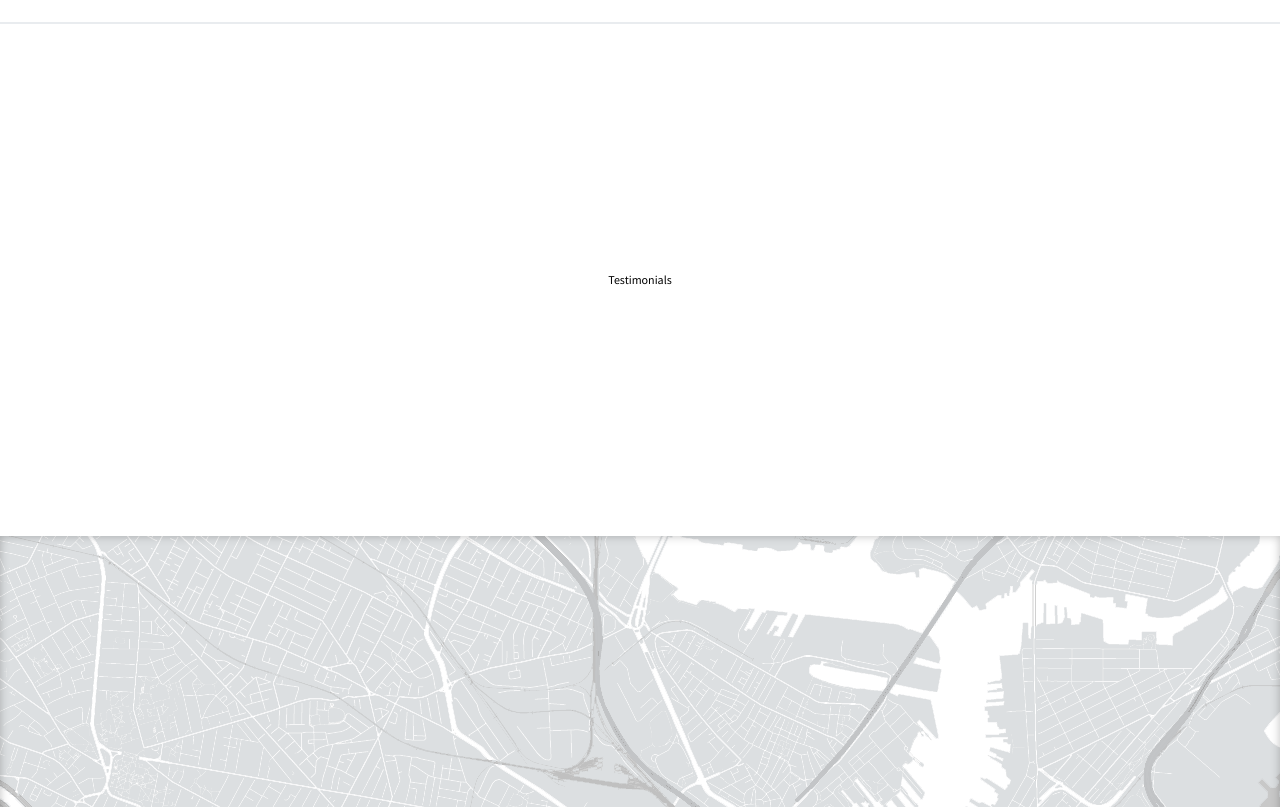
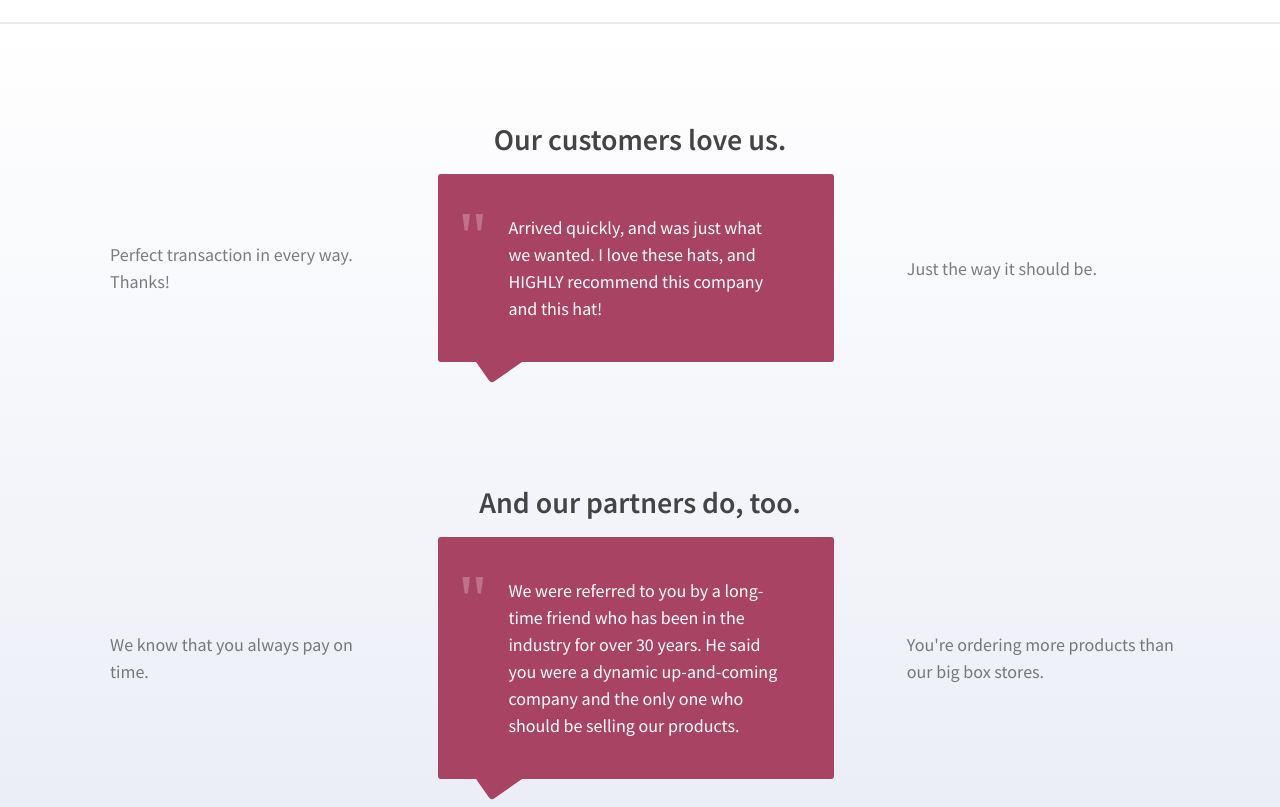
Before and after one commit to courthead/cambridge-select, a plain HTML site: page index.html in a window 1280 px wide. Shown: the part 1140-1947 px from the top of the page. Drawn offline with nearby package versions, Linux system fonts and the light colour scheme.

```diff
--- a/index.html
+++ b/index.html
@@ -11,17 +11,21 @@
     <link rel="stylesheet" type="text/css" href="styles/common.css" />
     <link rel="stylesheet" type="text/css" href="styles/home.css" />
     <link rel="stylesheet" type="text/css" href="styles/bubblify.css" />
+    <link rel="stylesheet" type="text/css" href="styles/testimonialize.css" />
 
     <script src="http://ajax.googleapis.com/ajax/libs/jquery/1.10.2/jquery.min.js"></script>
     <script src="scripts/jquery-ui-1.10.4.effect.min.js"></script>
     <script src="scripts/home.js"></script>
     <script src="scripts/bubblify.js"></script>
+    <script src="scripts/testimonialize.js"></script>
     <script src="scripts/jquery.stellar.min.js"></script>
 
     <script type="text/javascript">
       $(document).ready(function() {
         $('body').stellar();
         $('#hero').bubblify();
+        $('#customer-quotes ul').testimonialize(4000);
+        $('#partner-quotes ul').testimonialize(5000);
         Home.bindings();
       });
     </script>
@@ -64,7 +68,26 @@
     </section>
 
     <section id="testimonials" class="section">
-      Testimonials
+      <div class="content">
+        <div id="customer-quotes">
+          <h3>Our customers love us.</h3>
+          <ul>
+            <li>Just the way it should be.</li>
+            <li>LOVE, LOVE, LOVE THESE!!!! Arrived fast and in perfect condition.</li>
+            <li>Perfect transaction in every way. Thanks!</li>
+            <li>Arrived quickly, and was just what we wanted. I love these hats, and HIGHLY recommend this company and this hat!</li>
+          </ul>
+        </div>
+        <div id="partner-quotes">
+          <h3>And our partners do, too.</h3>
+          <ul>
+            <li>You're ordering more products than our big box stores.</li>
+            <li>We've had to increase our manufacturing batches to meet your demand. We are selling out of nearly every style that you sell for us.</li>
+            <li>We know that you always pay on time.</li>
+            <li>We were referred to you by a long-time friend who has been in the industry for over 30 years. He said you were a dynamic up-and-coming company and the only one who should be selling our products.</li>
+          </ul>
+        </div>
+      </div>
     </section>
 
     <section id="map" class="section">
--- a/scripts/home.js
+++ b/scripts/home.js
@@ -8,3 +8,9 @@ Home.bindings = function() {
     $('html, body').stop().animate(animation, 1000, 'easeInOutQuart');
   });
 };
+
+function asdf() {
+  var DARK = 'dark', LIGHT = 'light';
+
+
+}
--- /dev/null
+++ b/scripts/testimonialize.js
@@ -0,0 +1,30 @@
+$.fn.testimonialize = function(timeout) {
+  var $container = this,
+    timeout = parseInt(timeout, 10) || 4000;
+
+  function cycle() {
+    var $first = $container.find('li:first');
+    $first.next().removeClass('highlighted');
+
+    $first.animate({ marginLeft: '-33%' }, 750, 'swing', function() {
+      $first.next().next().addClass('highlighted', 200);
+      $first.remove().css({ marginLeft: '' });
+      $container.append($first);
+    });
+
+    enqueueCycle();
+  }
+
+  function enqueueCycle() {
+    setTimeout(function() {
+      cycle();
+    }, timeout);
+  }
+
+  function initialize() {
+    $container.addClass('testimonialize');
+    cycle();
+  }
+
+  initialize();
+};
--- a/styles/home.css
+++ b/styles/home.css
@@ -72,11 +72,11 @@ body > .section {
 }
 
 #hero h2 {
-  animation-name: appear;
+  animation-name: heroAppear;
   animation-duration: 750ms;
   animation-delay: 500ms;
   animation-fill-mode: forwards;
-  -webkit-animation-name: appear;
+  -webkit-animation-name: heroAppear;
   -webkit-animation-duration: 750ms;
   -webkit-animation-delay: 500ms;
   -webkit-animation-fill-mode: forwards;
@@ -85,24 +85,24 @@ body > .section {
   font-weight: 600;
   line-height: 50px;
   margin-top: 200px;
-  opacity: 0; /* for the appear animation */
-  position: relative; /* for the appear animation */
+  opacity: 0; /* for the heroAppear animation */
+  position: relative; /* for the heroAppear animation */
   text-shadow: 1px 1px 0 #fff;
 }
 
 #hero .button {
-  animation-name: appear;
+  animation-name: heroAppear;
   animation-duration: 750ms;
   animation-delay: 1500ms;
   animation-fill-mode: forwards;
-  -webkit-animation-name: appear;
+  -webkit-animation-name: heroAppear;
   -webkit-animation-duration: 750ms;
   -webkit-animation-delay: 1000ms;
   -webkit-animation-fill-mode: forwards;
   background-color: rgba(143, 7, 50, 0.6);
   margin-top: 50px;
-  opacity: 0; /* for the appear animation */
-  position: relative; /* for the appear animation */
+  opacity: 0; /* for the heroAppear animation */
+  position: relative; /* for the heroAppear animation */
   transition: background-color 400ms;
 }
 
@@ -111,7 +111,7 @@ body > .section {
   margin-top: 50px;
 }
 
-@keyframes appear {
+@keyframes heroAppear {
   0% {
     opacity: 0;
     top: 20px;
@@ -122,7 +122,7 @@ body > .section {
   }
 }
 
-@-webkit-keyframes appear {
+@-webkit-keyframes heroAppear {
   0% {
     opacity: 0;
     top: 20px;
@@ -147,8 +147,40 @@ body > .section {
 /********************/
 
 #testimonials {
-  padding: 250px 0;
+  background-color: #e9ecf5;
+  background-repeat: repeat-x;
+  background-image: -khtml-gradient(linear, left top, left bottom, from(#fff), to(#e9ecf5)); /* Konqueror */
+  background-image: -moz-linear-gradient(top, #fff, #e9ecf5); /* FF 3.6+ */
+  background-image: -ms-linear-gradient(top, #fff, #e9ecf5); /* IE10 */
+  background-image: -webkit-gradient(linear, left top, left bottom, color-stop(0%, #fff), color-stop(100%, #e9ecf5)); /* Safari 4+, Chrome 2+ */
+  background-image: -webkit-linear-gradient(top, #fff, #e9ecf5); /* Safari 5.1+, Chrome 10+ */
+  background-image: -o-linear-gradient(top, #fff, #e9ecf5); /* Opera 11.10 */
+  background-image: linear-gradient(top, #fff, #e9ecf5); /* standard */
+  padding: 100px 0;
 }
+
+#testimonials > .content {
+  margin: 0 auto;
+  max-width: 1200px;
+  min-width: 900px;
+}
+
+#testimonials h3 {
+  color: #444;
+  font-size: 30px;
+  font-weight: 600;
+  margin-bottom: 20px;
+  width: 100%;
+}
+
+#testimonials #customer-quotes {
+  margin-bottom: 100px;
+}
+
+#testimonials .testimonialize .highlighted:after {
+
+}
+
 
 /***********/
 /*   Map   */
--- /dev/null
+++ b/styles/testimonialize.css
@@ -0,0 +1,52 @@
+.testimonialize {
+  overflow: hidden;
+  padding-bottom: 25px; /* room for callout arrow of tallest <li> */
+  position: relative;
+  white-space: nowrap;
+}
+
+.testimonialize li {
+  border-radius: 3px;
+  box-sizing: border-box;
+  display: inline-block;
+  font-size: 18px;
+  line-height: 1.5em;
+  opacity: 0.5;
+  padding: 40px 50px 40px 70px;
+  position: relative;
+  text-align: left;
+  white-space: normal;
+  width: 33%;
+  vertical-align: middle;
+}
+
+.testimonialize .highlighted {
+  background-color: #a94364;
+  color: #fff;
+  opacity: 1;
+  width: 33%;
+}
+
+.testimonialize .highlighted:before {
+  color: rgba(255, 255, 255, 0.25);
+  content: "\"";
+  font-family: Georgia, Times, serif !important;
+  font-size: 70px;
+  left: 20px;
+  position: absolute;
+  top: 50px;
+}
+
+.testimonialize .highlighted:after {
+  background-color: #a94364;
+  border-radius: 4px;
+  bottom: -10px;
+  content: "";
+  height: 30px;
+  left: 40px;
+  position: absolute;
+  transform: rotate(-35deg);
+  -ms-transform: rotate(-35deg); /* IE 9 */
+  -webkit-transform: rotate(-35deg); /* Opera, Chrome, and Safari */
+  width: 50px;
+}
```
Also changed, not shown: styles/common.css (line endings or trailing spaces).
